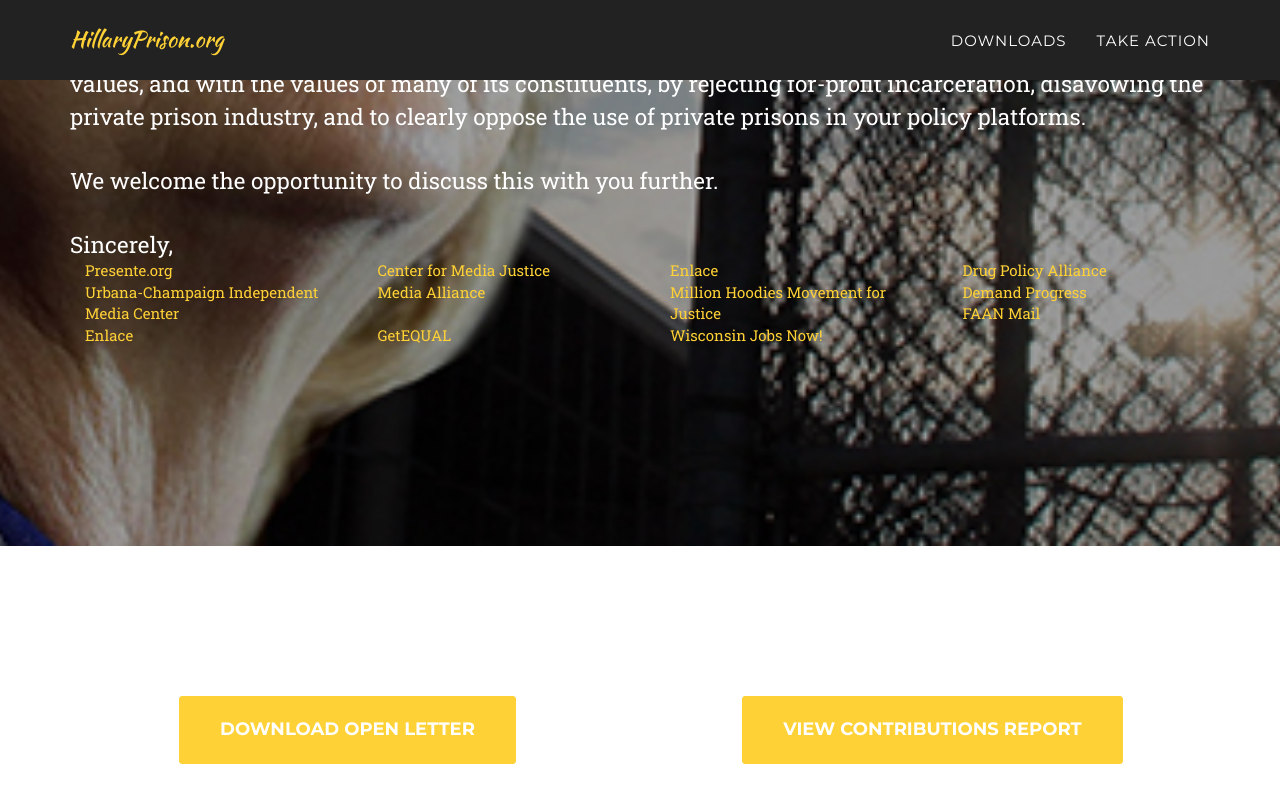
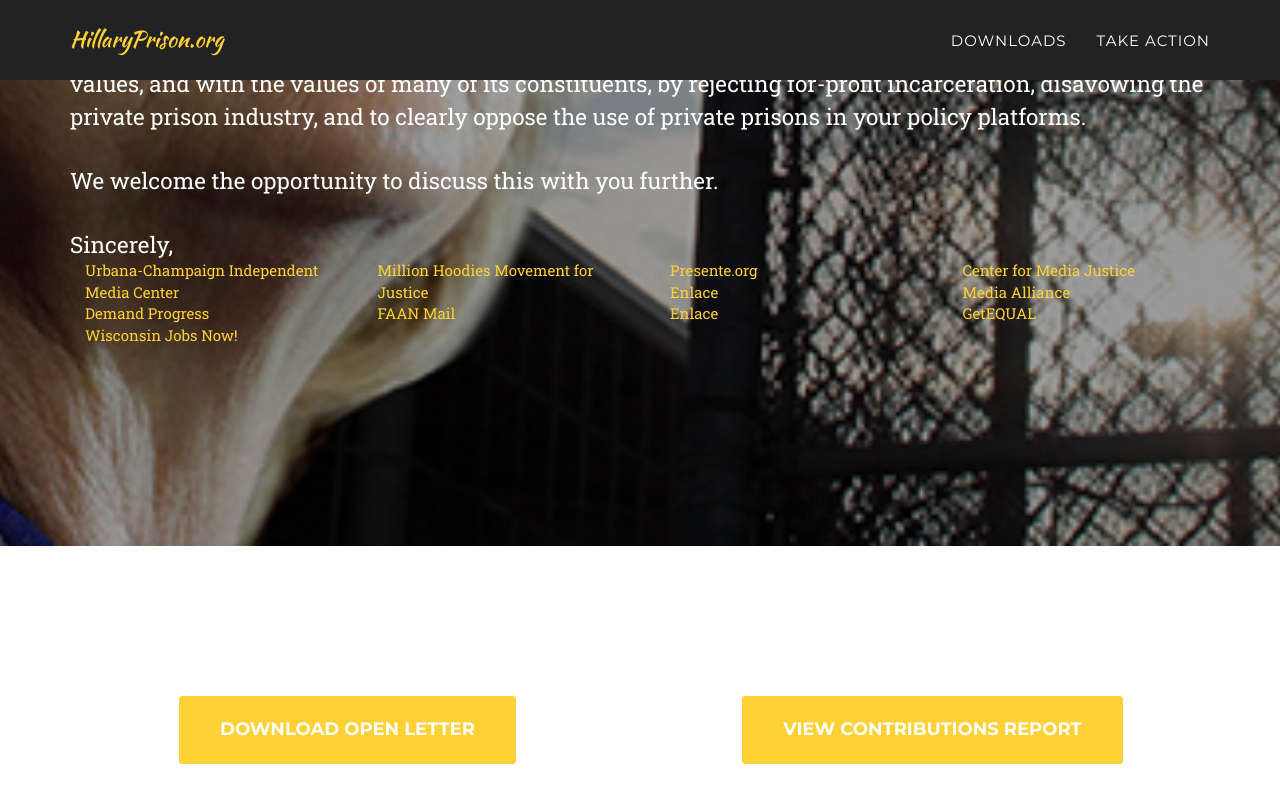
Before and after one commit to presente/mothersday, a Jekyll site: the page built from index.html, in a window 1280 px wide and 900 px high, scrolled down 1441 px. Shown: the top 803 px of the window. Built offline with Jekyll 4.4.1, drawn with Linux system fonts in a browser that asks for light colours; some web fonts are replaced; a script that is not in the unit is left out.

Commit message:
Fixed partners list

```diff
--- a/_includes/clients.html
+++ b/_includes/clients.html
@@ -2,6 +2,16 @@
     <aside class="clients">
         <div class="container">
             <div class="row">
+                <div class="col-md-3 col-sm-6">
+                    <a href="#">Urbana-Champaign Independent Media Center
+                        <!-- <img src="img/logos/creative-market.jpg" class="img-responsive img-centered" alt=""> -->
+                    </a>
+                </div>
+                <div class="col-md-3 col-sm-6">
+                    <a href="#">Million Hoodies Movement for Justice
+                        <!-- <img src="img/logos/creative-market.jpg" class="img-responsive img-centered" alt=""> -->
+                    </a>
+                </div>
                 <div class="col-md-3 col-sm-6">
                     <a href="#">Presente.org
                         <!-- <img src="img/logos/envato.jpg" class="img-responsive img-centered" alt=""> -->
@@ -18,22 +28,7 @@
                     </a>
                 </div>
                 <div class="col-md-3 col-sm-6">
-                    <a href="#">Drug Policy Alliance
-                        <!-- <img src="img/logos/creative-market.jpg" class="img-responsive img-centered" alt=""> -->
-                    </a>
-                </div>
-                <div class="col-md-3 col-sm-6">
-                    <a href="#">Urbana-Champaign Independent Media Center
-                        <!-- <img src="img/logos/creative-market.jpg" class="img-responsive img-centered" alt=""> -->
-                    </a>
-                </div>
-                <div class="col-md-3 col-sm-6">
                     <a href="#">Media Alliance
-                        <!-- <img src="img/logos/creative-market.jpg" class="img-responsive img-centered" alt=""> -->
-                    </a>
-                </div>
-                <div class="col-md-3 col-sm-6">
-                    <a href="#">Million Hoodies Movement for Justice
                         <!-- <img src="img/logos/creative-market.jpg" class="img-responsive img-centered" alt=""> -->
                     </a>
                 </div>
```
Also changed, not shown: _includes/header.html (+0 -25 lines).
